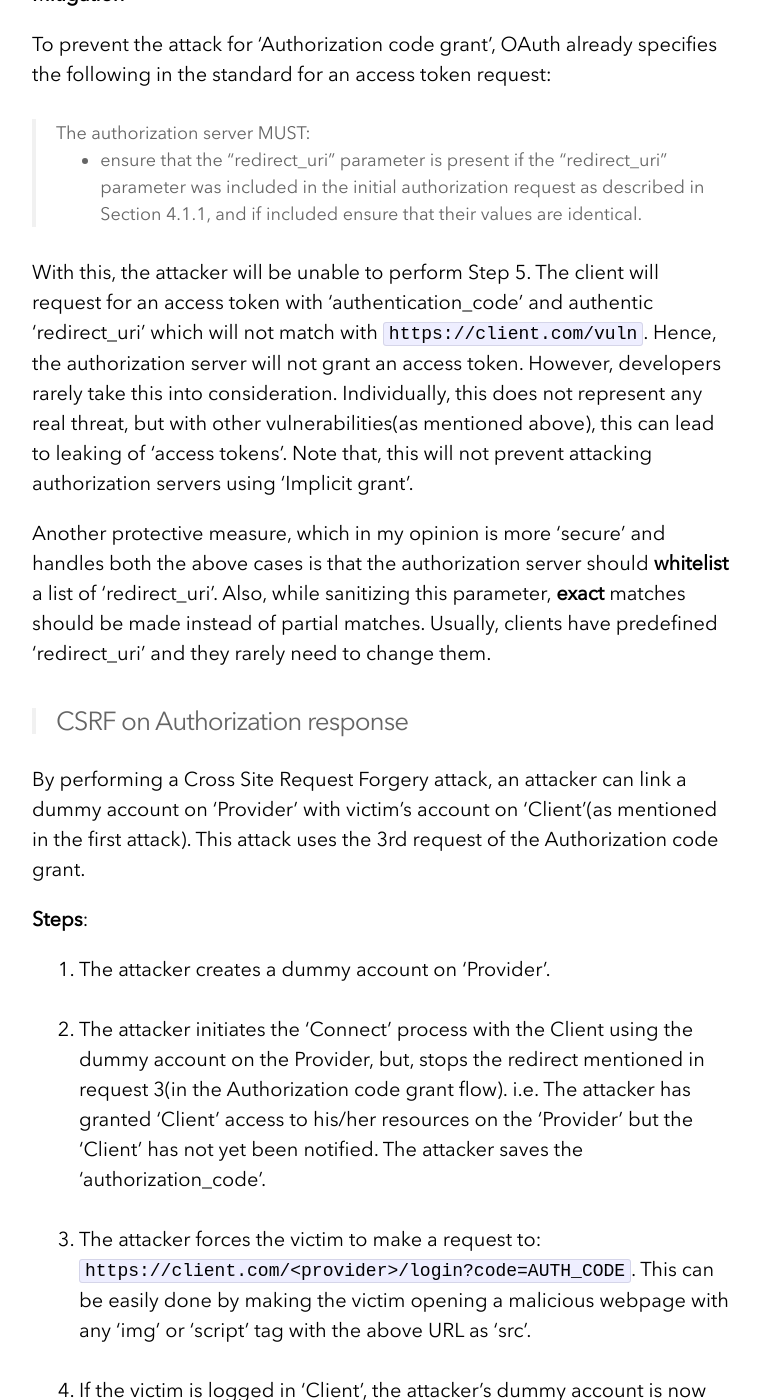
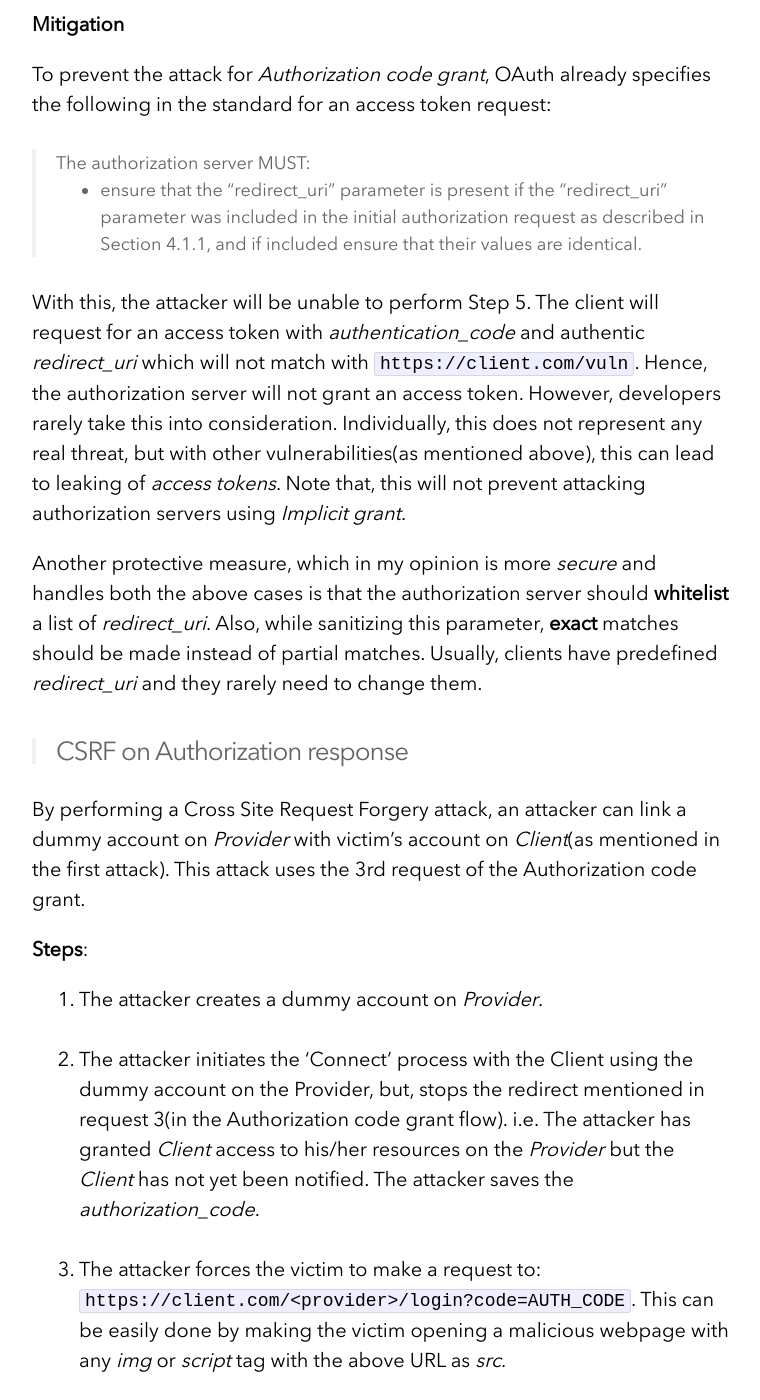
Before and after one commit to DhavalKapil/dhavalkapil.github.io, a Jekyll site: the page built from _posts/2017-02-17-Attacking-the-OAuth-Protocol.md, in a window 1280 px wide and 1400 px high, scrolled down 4523 px. Shown: the whole window, without its empty margins (258-1018 px from the left). Built offline with Jekyll 4.4.1, drawn with Linux system fonts in a browser that asks for light colours; nearby versions of some CDN libraries; comment, search, counter and statistics services are not loaded; some of the changed text lies outside the part shown.

Commit message:
Updated OAuth post

```diff
--- a/_posts/2017-02-17-Attacking-the-OAuth-Protocol.md
+++ b/_posts/2017-02-17-Attacking-the-OAuth-Protocol.md
@@ -52,24 +52,24 @@ This attack exploits the first request mentioned above, i.e. the request generat
 
 1. The attacker creates a dummy account with some Provider.
 
-2. The attacker initiates the 'Connect' process with the Client using the dummy account on the Provider, but, stops the redirect mentioned in request 3(in the Authorization code grant flow). i.e. The attacker has granted 'Client' access to his/her resources on the 'Provider' but the 'Client' has not yet been notified.
+2. The attacker initiates the 'Connect' process with the Client using the dummy account on the Provider, but, stops the redirect mentioned in request 3(in the Authorization code grant flow). i.e. The attacker has granted _Client_ access to his/her resources on the _Provider_ but the _Client_ has not yet been notified.
 
 3. The attacker creates a malicious webpage simulating the following steps:
   * Logging out the user on Provider(using CSRF).
   * Logging in the user on Provider with the credentials of his/her dummy account(using CSRF).
-  * Spoofing the 1st request to connect the 'Provider' account with 'Client'. This can be easily done, as it is just another 'GET' request. It is preferred to do this within an iframe so that the victim is unaware of this.
+  * Spoofing the 1st request to connect the _Provider_ account with _Client_. This can be easily done, as it is just another _GET_ request. It is preferred to do this within an iframe so that the victim is unaware of this.
 
-4. When the victim visits the attacker's page, he/she is logged out of 'Provider' and then gets signed in as the 'dummy account'. The 'Connect' request is then issued which results in the attacker's dummy account to be connected with the victim's account on 'Client'. Note that the victim will not be asked for granting access to the client as the attacker has already approved it in Step 2.
+4. When the victim visits the attacker's page, he/she is logged out of _Provider_ and then gets signed in as the _dummy account_. The 'Connect' request is then issued which results in the attacker's dummy account to be connected with the victim's account on _Client_. Note that the victim will not be asked for granting access to the client as the attacker has already approved it in Step 2.
 
-5. Now, the attacker can log in to the victim's account on 'Client' by signing in with the dummy account on 'Provider'.
+5. Now, the attacker can log in to the victim's account on _Client_ by signing in with the dummy account on _Provider_.
 
 **Mitigation**
 
-Although the vulnerability exists on the Provider itself(allowing CSRF log in and log out), it is even better to protect the 'Connect' page from allowing requests that do not originate from the user. This can be ensured by using a 'csrf_token' within the client to protect the 1st request. The OAuth 2.0 standard should specify this.
+Although the vulnerability exists on the Provider itself(allowing CSRF log in and log out), it is even better to protect the 'Connect' page from allowing requests that do not originate from the user. This can be ensured by using a _csrf_token_ within the client to protect the 1st request. The OAuth 2.0 standard should specify this.
 
 > ### Attacking 'redirect_uri'
 
-Presently, to prevent attackers using arbitrary 'redirect\_uri', many OAuth servers partially match this parameter with a 'redirect\_uri' prespecified during client registration. Generally, during registration, the client specifies the domain and only those 'redirect\_uri' on that particular domain are allowed. This becomes dangerous when an attacker is able to find a page vulnerable, to say XSS, on the client's domain. The attacker can subsequently steal 'authorization\_code'.
+Presently, to prevent attackers using arbitrary _redirect\_uri_, many OAuth servers partially match this parameter with a _redirect\_uri_ prespecified during client registration. Generally, during registration, the client specifies the domain and only those _redirect\_uri_ on that particular domain are allowed. This becomes dangerous when an attacker is able to find a page vulnerable, to say XSS, on the client's domain. The attacker can subsequently steal _authorization\_code_.
 
 **Steps**:
 
@@ -82,37 +82,37 @@ Presently, to prevent attackers using arbitrary 'redirect\_uri', many OAuth serv
 
 4. When the victim loads this link, the user-agent is redirected to `https://client.com/vuln?code=CODE`. This `CODE` is then sent to the attacker.
 
-5. The attacker can use this code at his/her end to issue an access token by passing it to the authentic 'redirect\_uri' such as `https://client.com/oauth/callback?code=CODE`.
+5. The attacker can use this code at his/her end to issue an access token by passing it to the authentic _redirect\_uri_ such as `https://client.com/oauth/callback?code=CODE`.
 
-This attack is even more dangerous if the authorization server supports the 'Implicit grant'. By passing `response_type=token`, the attacker can steal the token directly.
+This attack is even more dangerous if the authorization server supports the _Implicit grant_. By passing `response_type=token`, the attacker can steal the token directly.
 
 **Mitigation**
 
-To prevent the attack for 'Authorization code grant', OAuth already specifies the following in the standard for an access token request:
+To prevent the attack for _Authorization code grant_, OAuth already specifies the following in the standard for an access token request:
 
 > The authorization server MUST:
 >
 > * ensure that the "redirect_uri" parameter is present if the "redirect_uri" parameter was included in the initial authorization request as described in Section 4.1.1, and if included ensure that their values are identical.
 
-With this, the attacker will be unable to perform Step 5. The client will request for an access token with  'authentication\_code' and authentic 'redirect\_uri' which will not match with `https://client.com/vuln`. Hence, the authorization server will not grant an access token. However, developers rarely take this into consideration. Individually, this does not represent any real threat, but with other vulnerabilities(as mentioned above), this can lead to leaking of 'access tokens'. Note that, this will not prevent attacking authorization servers using 'Implicit grant'.
+With this, the attacker will be unable to perform Step 5. The client will request for an access token with  _authentication\_code_ and authentic _redirect\_uri_ which will not match with `https://client.com/vuln`. Hence, the authorization server will not grant an access token. However, developers rarely take this into consideration. Individually, this does not represent any real threat, but with other vulnerabilities(as mentioned above), this can lead to leaking of _access tokens_. Note that, this will not prevent attacking authorization servers using _Implicit grant_.
 
-Another protective measure, which in my opinion is more 'secure' and handles both the above cases is that the authorization server should **whitelist** a list of 'redirect\_uri'. Also, while sanitizing this parameter, **exact** matches should be made instead of partial matches. Usually, clients have predefined 'redirect\_uri' and they rarely need to change them.
+Another protective measure, which in my opinion is more _secure_ and handles both the above cases is that the authorization server should **whitelist** a list of _redirect\_uri_. Also, while sanitizing this parameter, **exact** matches should be made instead of partial matches. Usually, clients have predefined _redirect\_uri_ and they rarely need to change them.
 
 > ### CSRF on Authorization response
 
-By performing a Cross Site Request Forgery attack, an attacker can link a dummy account on 'Provider' with victim's account on 'Client'(as mentioned in the first attack). This attack uses the 3rd request of the Authorization code grant.
+By performing a Cross Site Request Forgery attack, an attacker can link a dummy account on _Provider_ with victim's account on _Client_(as mentioned in the first attack). This attack uses the 3rd request of the Authorization code grant.
 
 **Steps**:
 
-1. The attacker creates a dummy account on 'Provider'.
+1. The attacker creates a dummy account on _Provider_.
 
-2. The attacker initiates the 'Connect' process with the Client using the dummy account on the Provider, but, stops the redirect mentioned in request 3(in the Authorization code grant flow). i.e. The attacker has granted 'Client' access to his/her resources on the 'Provider' but the 'Client' has not yet been notified. The attacker saves the 'authorization\_code'.
+2. The attacker initiates the 'Connect' process with the Client using the dummy account on the Provider, but, stops the redirect mentioned in request 3(in the Authorization code grant flow). i.e. The attacker has granted _Client_ access to his/her resources on the _Provider_ but the _Client_ has not yet been notified. The attacker saves the _authorization\_code_.
 
-3. The attacker forces the victim to make a request to: `https://client.com/<provider>/login?code=AUTH_CODE`. This can be easily done by making the victim opening a malicious webpage with any 'img' or 'script' tag with the above URL as 'src'.
+3. The attacker forces the victim to make a request to: `https://client.com/<provider>/login?code=AUTH_CODE`. This can be easily done by making the victim opening a malicious webpage with any _img_ or _script_ tag with the above URL as _src_.
 
-4. If the victim is logged in 'Client', the attacker's dummy account is now connected to his/her account.
+4. If the victim is logged in _Client_, the attacker's dummy account is now connected to his/her account.
 
-5. Now, the attacker can log in to the victim's account on 'Client' by signing in with the dummy account on 'Provider'.
+5. Now, the attacker can log in to the victim's account on _Client_ by signing in with the dummy account on _Provider_.
 
 **Mitigation**
 
@@ -124,37 +124,37 @@ _Note: Using the `state` parameter does not prevent the first attack mentioned a
 
 > ### Reusing an access token - One access_token to rule them all
 
-OAuth 2.0 considers 'access\_token' to be independent of any client. All it ensures is that 'access\_token' stored on the authorization server is mapped to appropriate 'scopes' and 'expiration time'. An access token generated for 'client1' can be used for 'client2' as well. This poses a danger to clients using the 'Implicit grant'.
+OAuth 2.0 considers _access\_token_ to be independent of any client. All it ensures is that an _access\_token_ stored on the authorization server is mapped to appropriate _scopes_ and _expiration time_. An access token generated for _client1_ can be used for _client2_ as well. This poses a danger to clients using the _Implicit grant_.
 
 **Steps**:
 
-1. The attacker creates an authentic client application 'client1' and registers it with a 'Provider'.
+1. The attacker creates an authentic client application _client1_ and registers it with a _Provider_.
 
-2. The attacker somehow manages to get the victim use 'client1'. Thereby, he/she has access to the 'access token' of the victim on 'client1'.
+2. The attacker somehow manages to get the victim use _client1_. Thereby, he/she has access to the _access token_ of the victim on _client1_.
 
-3. Assume that the victim uses 'client2' which further uses the 'Implicit grant'. In 'Implicit grant', the authorization server redirects the user-agent to a URL such as: `https://client2.com/callback#access_token=ACCESS_TOKEN`. The attacker visits this URL with the 'access\_token' of the client.
+3. Assume that the victim uses _client2_ which further uses the _Implicit grant_. In _Implicit grant_, the authorization server redirects the user-agent to a URL such as: `https://client2.com/callback#access_token=ACCESS_TOKEN`. The attacker visits this URL with the _access\_token_ of the client.
 
-4. 'client2' authenticates the attacker as the victim. Hence, a single access token can be used on many different clients that use 'Implicit Grant'.
+4. _client2_ authenticates the attacker as the victim. Hence, a single access token can be used on many different clients that use _Implicit grant_.
 
 **Mitigation**
 
-Clients must ensure that the access token being used was indeed issued by them. Some OAuth server like Facebook, provide endpoints to get the 'client_id' a particular 'access\_token' was issued to: `https://graph.facebook.com/app?fields=id&access_token=ACCESS_TOKEN`.
+Clients must ensure that the access token being used was indeed issued by them. Some OAuth server like Facebook, provide endpoints to get the __ a particular _access\_token_ was issued to: `https://graph.facebook.com/app?fields=id&access_token=ACCESS_TOKEN`.
 
 > ### Open Redirect in OAuth 2.0
 
-The OAuth 2.0 standard specifies the following for handling errors in Authorization requests:
+The OAuth 2.0 standard specifies the following guidelines for handling errors in Authorization requests:
 
 > If the request fails due to a missing, invalid, or mismatching redirection URI, or if the client identifier is missing or invalid, the authorization server SHOULD inform the resource owner of the error and MUST NOT automatically redirect the user-agent to the invalid redirection URI.
 >
 > If the resource owner denies the access request or if the request fails for reasons other than a missing or invalid redirection URI, the authorization server informs the client by adding the following parameters to the query component of the redirection URI using the "application/x-www-form-urlencoded" format, per Appendix B:
 
-Some OAuth servers, misinterpret this and interchange the order of the two checks. That is, if the request fails for reasons other than 'redirection URI', such as invalid scope, the server informs the client by redirecting it to the URL passed by the client without validating it. This makes the OAuth server to serve as an open redirector. A possible URL crafted by the attacker can be `https://provider.com/oauth/authorize?response_type=code&client_id=CLIENT_ID&scope=INVALID_SCOPE&redirect_uri=http://attacker.com/`.
+Some OAuth servers, misinterpret this and interchange the order of the two checks. That is, if the request fails for reasons other than _redirection URI_, such as invalid scope, the server informs the client by redirecting it to the URL passed by the client without validating it. This makes the OAuth server to serve as an open redirector. A possible URL crafted by the attacker can be `https://provider.com/oauth/authorize?response_type=code&client_id=CLIENT_ID&scope=INVALID_SCOPE&redirect_uri=http://attacker.com/`.
 
 This vulnerability was once [present](http://blog.intothesymmetry.com/2015/04/open-redirect-in-rfc6749-aka-oauth-20.html) in Facebook, Microsoft, and Google.
 
 **Mitigation**
 
-The mitigation is trivial: the authorization server should first validate the 'redirect\_uri' parameter and continue accordingly.
+The mitigation is trivial: the authorization server should first validate the _redirect\_uri_ parameter and continue accordingly.
 
 > ## Conclusion
 
```
Also changed, not shown: other parts of _posts/2017-02-17-Attacking-the-OAuth-Protocol.md (+9 -9 lines).
